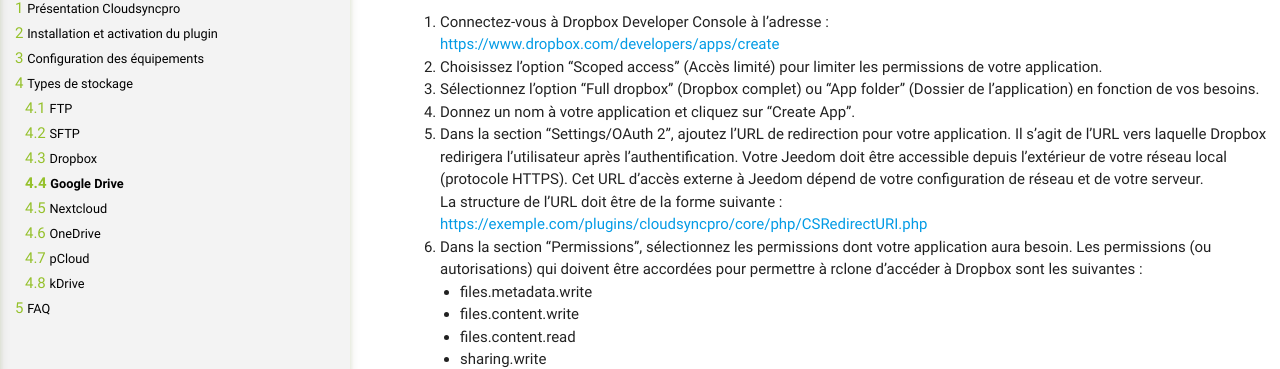
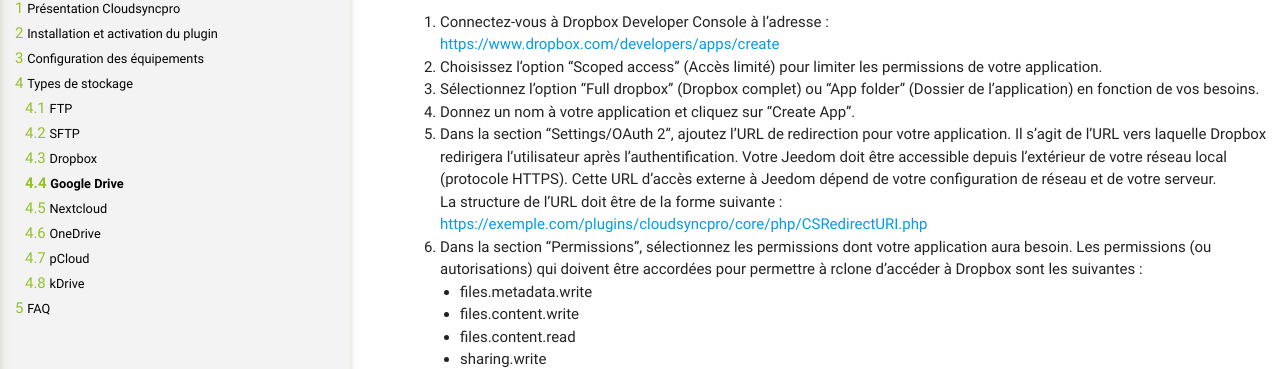
Before and after one commit to thanaus/jeedom_docs, a Jekyll site: the page built from plugins/cloudsyncpro/fr_FR/index.md, in a window 1280 px wide and 900 px high, scrolled down 1968 px. Shown: the part 135-504 px from the top of the window. Built offline with Jekyll 4.4.1, drawn with Linux system fonts in a browser that asks for light colours.

Commit message:
Update index.md

```diff
--- a/plugins/cloudsyncpro/fr_FR/index.md
+++ b/plugins/cloudsyncpro/fr_FR/index.md
@@ -87,7 +87,7 @@ Pour créer une application Dropbox pour rclone, vous devez suivre les étapes s
 2. Choisissez l'option "Scoped access" (Accès limité) pour limiter les permissions de votre application.
 3. Sélectionnez l'option "Full dropbox" (Dropbox complet) ou "App folder" (Dossier de l'application) en fonction de vos besoins.
 4. Donnez un nom à votre application et cliquez sur "Create App".
-5. Dans la section "Settings/OAuth 2", ajoutez l'URL de redirection pour votre application. Il s'agit de l'URL vers laquelle Dropbox redirigera l'utilisateur après l'authentification. Votre Jeedom doit être accessible depuis l'extérieur de votre réseau local (protocole HTTPS). Cet URL d'accès externe à Jeedom dépend de votre configuration de réseau et de votre serveur.
+5. Dans la section "Settings/OAuth 2", ajoutez l'URL de redirection pour votre application. Il s'agit de l'URL vers laquelle Dropbox redirigera l'utilisateur après l'authentification. Votre Jeedom doit être accessible depuis l'extérieur de votre réseau local (protocole HTTPS). Cette URL d'accès externe à Jeedom dépend de votre configuration de réseau et de votre serveur.
 La structure de l'URL doit être de la forme suivante :
 [https://exemple.com/plugins/cloudsyncpro/core/php/CSRedirectURI.php](https://exemple.com/plugins/cloudsyncpro/core/php/CSRedirectURI.php)
 5. Dans la section "Permissions", sélectionnez les permissions dont votre application aura besoin. Les permissions (ou autorisations) qui doivent être accordées pour permettre à rclone d'accéder à Dropbox sont les suivantes :
```
